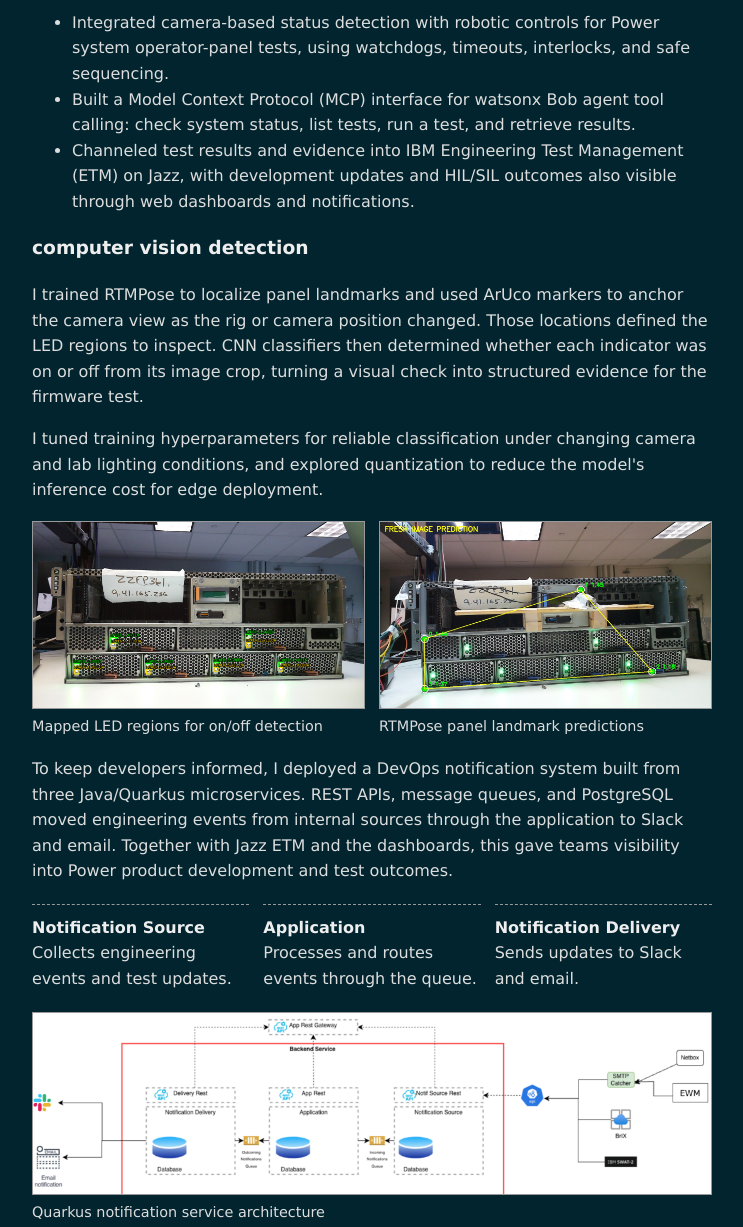
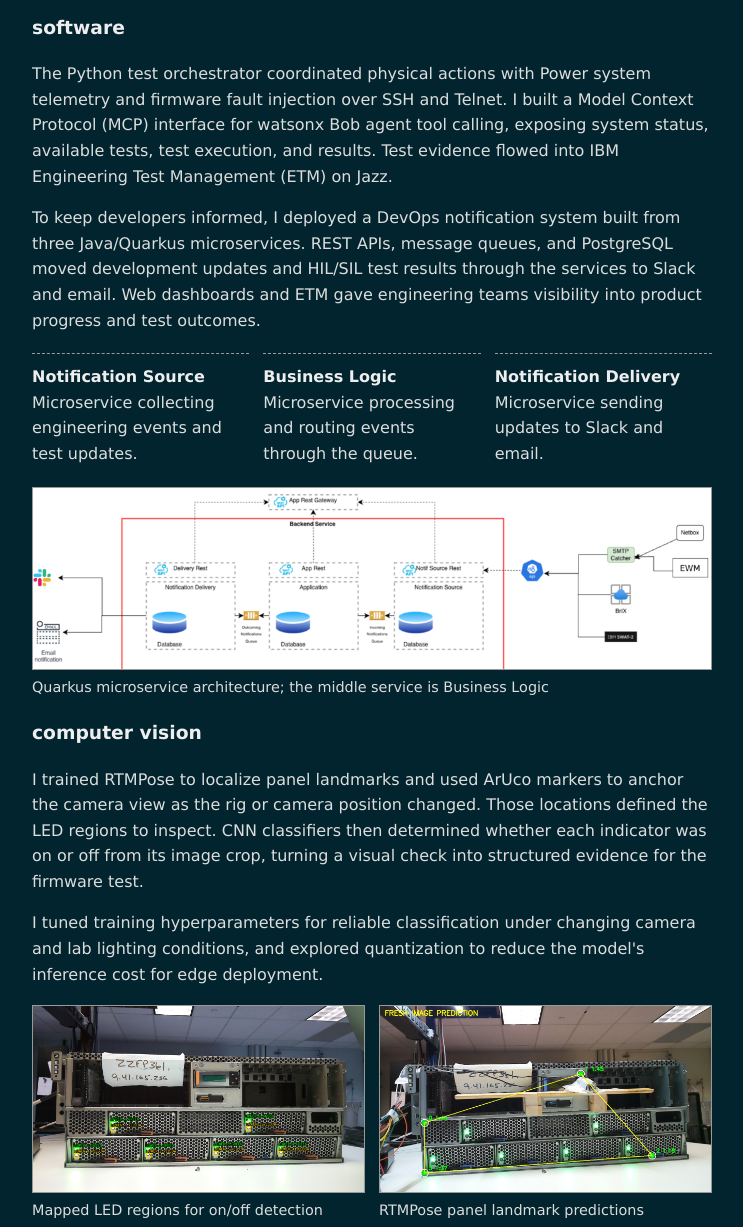
Before and after one commit to luddefell/website, a plain HTML site: page ibm-bobot-firmware-validation.html in a window 1280 px wide. Shown: the part 860-2087 px from the top of the page, without its empty margins (268-1011 px from the left). Drawn offline with Linux system fonts and the light colour scheme.

Commit message:
Organize IBM project by firmware software and vision

```diff
--- a/ibm-bobot-firmware-validation.html
+++ b/ibm-bobot-firmware-validation.html
@@ -21,6 +21,9 @@
 			<h2>ibm bobot firmware validation system</h2>
 			<p class="project-subtitle">Power Systems validation, agent tools, and developer notifications</p>
 			<p>Bobot began as an IBM watsonx challenge: give an AI assistant a way to observe and interact with physical Power systems. Working with the firmware validation team turned that idea into a broader lab problem. Four technicians were manually checking system states across roughly 30 servers, then recording test outcomes for engineering review. I worked on the physical test system and the software that made its results useful to the wider Power engineering team.</p>
+			<section>
+				<h3>firmware</h3>
+				<p>I built the actuation and control layer for hardware-in-the-loop Power firmware testing. Raspberry Pi relay control, robotic actuators, cameras, and sensors let the system operate and observe the server panel. Watchdogs, timeouts, interlocks, and safe sequencing kept physical test actions controlled and repeatable.</p>
 				<div class="ibm-visual-grid">
 					<figure>
 						<img src="assets/images/ibm-bobot-hardware.png" alt="Robotic hardware prototype with a camera and linear positioning mechanism" width="764" height="518" loading="lazy">
@@ -31,14 +34,25 @@
 						<figcaption>Raspberry Pi relay actuation schematic</figcaption>
 					</figure>
 				</div>
-			<h3>from physical tests to engineering results</h3>
-			<p>The Python-controlled hardware-in-the-loop platform combined robotic actuation, cameras, sensors, and Power system telemetry. It coordinated physical actions with firmware test steps, including fault injection over SSH and Telnet, so the team could observe hardware responses and investigate failures with repeatable evidence.</p>
-			<ul>
-				<li>Integrated camera-based status detection with robotic controls for Power system operator-panel tests, using watchdogs, timeouts, interlocks, and safe sequencing.</li>
-				<li>Built a Model Context Protocol (MCP) interface for watsonx Bob agent tool calling: check system status, list tests, run a test, and retrieve results.</li>
-				<li>Channeled test results and evidence into IBM Engineering Test Management (ETM) on Jazz, with development updates and HIL/SIL outcomes also visible through web dashboards and notifications.</li>
-			</ul>
-			<h3>computer vision detection</h3>
+			</section>
+			<section>
+				<h3>software</h3>
+				<p>The Python test orchestrator coordinated physical actions with Power system telemetry and firmware fault injection over SSH and Telnet. I built a Model Context Protocol (MCP) interface for watsonx Bob agent tool calling, exposing system status, available tests, test execution, and results. Test evidence flowed into IBM Engineering Test Management (ETM) on Jazz.</p>
+				<p>To keep developers informed, I deployed a DevOps notification system built from three Java/Quarkus microservices. REST APIs, message queues, and PostgreSQL moved development updates and HIL/SIL test results through the services to Slack and email. Web dashboards and ETM gave engineering teams visibility into product progress and test outcomes.</p>
+				<ol class="ibm-service-flow">
+					<li><strong>Notification Source</strong><span>Microservice collecting engineering events and test updates.</span></li>
+					<li><strong>Business Logic</strong><span>Microservice processing and routing events through the queue.</span></li>
+					<li><strong>Notification Delivery</strong><span>Microservice sending updates to Slack and email.</span></li>
+				</ol>
+				<figure class="project-image">
+					<a href="assets/images/ibm-devops-notifications.png" target="_blank" rel="noopener" aria-label="Open full-size DevOps notification system diagram">
+						<img src="assets/images/ibm-devops-notifications.png" alt="Architecture diagram showing notification sources, services, message queues, databases, and Slack and email delivery" loading="lazy">
+					</a>
+					<figcaption>Quarkus microservice architecture; the middle service is Business Logic</figcaption>
+				</figure>
+			</section>
+			<section>
+				<h3>computer vision</h3>
 				<p>I trained RTMPose to localize panel landmarks and used ArUco markers to anchor the camera view as the rig or camera position changed. Those locations defined the LED regions to inspect. CNN classifiers then determined whether each indicator was on or off from its image crop, turning a visual check into structured evidence for the firmware test.</p>
 				<p>I tuned training hyperparameters for reliable classification under changing camera and lab lighting conditions, and explored quantization to reduce the model's inference cost for edge deployment.</p>
 				<div class="ibm-visual-grid">
@@ -51,18 +65,7 @@
 						<figcaption>RTMPose panel landmark predictions</figcaption>
 					</figure>
 				</div>
-			<p>To keep developers informed, I deployed a DevOps notification system built from three Java/Quarkus microservices. REST APIs, message queues, and PostgreSQL moved engineering events from internal sources through the application to Slack and email. Together with Jazz ETM and the dashboards, this gave teams visibility into Power product development and test outcomes.</p>
-			<ol class="ibm-service-flow">
-				<li><strong>Notification Source</strong><span>Collects engineering events and test updates.</span></li>
-				<li><strong>Application</strong><span>Processes and routes events through the queue.</span></li>
-				<li><strong>Notification Delivery</strong><span>Sends updates to Slack and email.</span></li>
-			</ol>
-			<figure class="project-image">
-				<a href="assets/images/ibm-devops-notifications.png" target="_blank" rel="noopener" aria-label="Open full-size DevOps notification system diagram">
-					<img src="assets/images/ibm-devops-notifications.png" alt="Architecture diagram showing notification sources, services, message queues, databases, and Slack and email delivery" loading="lazy">
-				</a>
-				<figcaption>Quarkus notification service architecture</figcaption>
-			</figure>
+			</section>
 		</article>
 	</main>
 </body>
```
Lines whose indentation alone changed are shown as unchanged.
